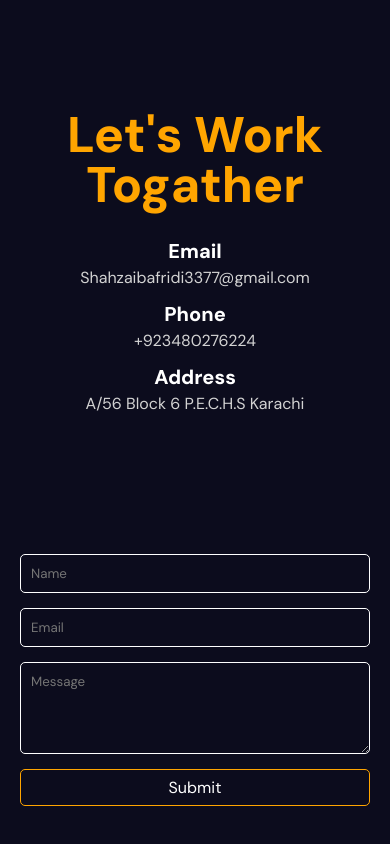
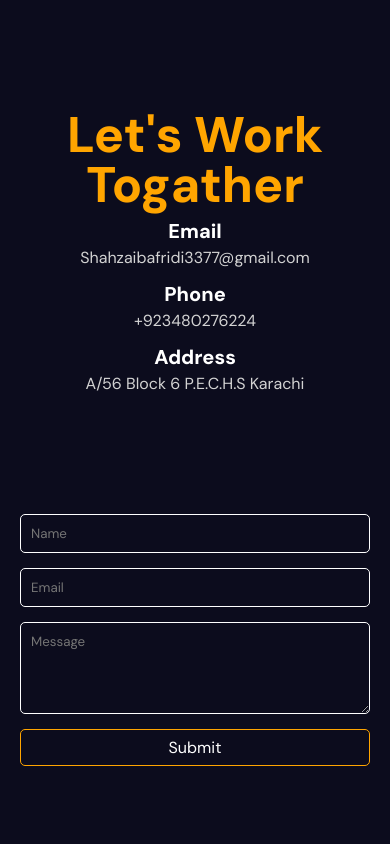
Before and after one commit to lukosafridi/my-portfolio, a React (Create React App) app: page / in a window 390 px wide. Shown: the part 6942-7786 px from the top of the page. Built offline with nearby package versions, Linux system fonts and the light colour scheme.

Commit message:
now mobile responsive is done

```diff
--- a/src/Components/contact/contact.scss
+++ b/src/Components/contact/contact.scss
@@ -178,10 +178,7 @@
                 stroke: oranges;
                 margin: auto;
 
-                svg {
-                    width: 50px;
-                    height: 50px;
-                }
+
             }
 
             form {
@@ -289,20 +286,21 @@
             }
 
             .conlinks {
-                padding-top: 20px;
+                padding-top: 0px;
 
 
                 .item {
                     padding: 5px;
 
                     h2 {
-                        font-size: 20px !important;
+                        font-size: 17px ;
                         line-height: 2rem;
                         color: white;
                     }
 
                     a:hover {
                         color: orange;
+                        font-size: 15px;
                     }
                 }
             }
@@ -312,7 +310,7 @@
             width: 100%;
             /* height: 50%; */
             text-align: center;
-            padding: 0px 20px;
+            padding: 40px 20px;
             position: relative;
             display: flex;
             align-items: center;
@@ -321,6 +319,13 @@
                 position: absolute;
                 stroke: oranges;
                 margin: auto;
+                padding: 40px 20px;
+
+
+                svg {
+                    width: 100%;
+                    height: 100%;
+                }
             }
 
             form {
```
